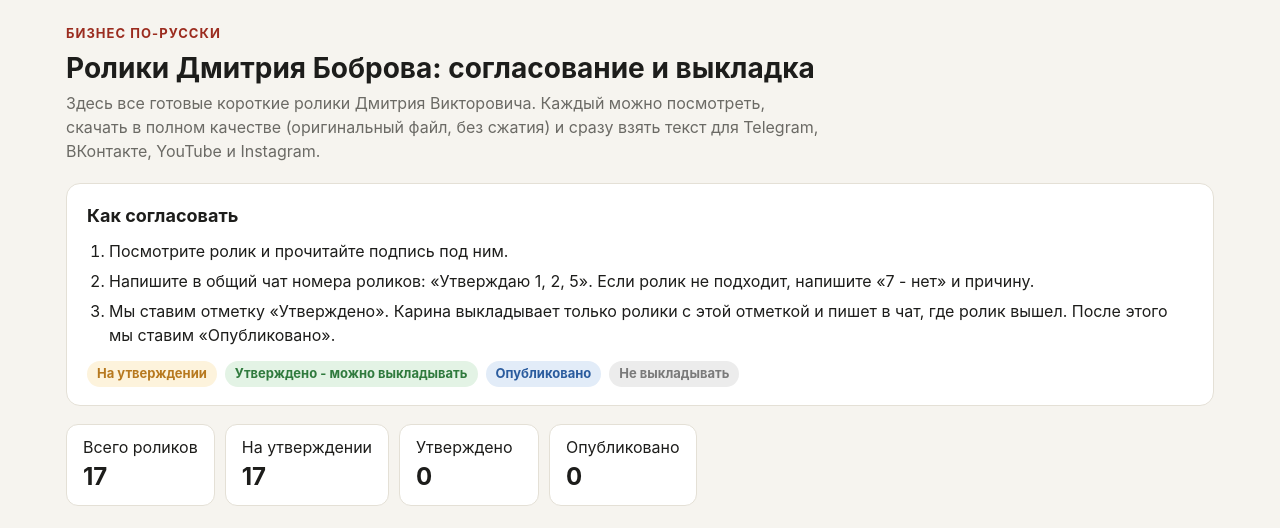
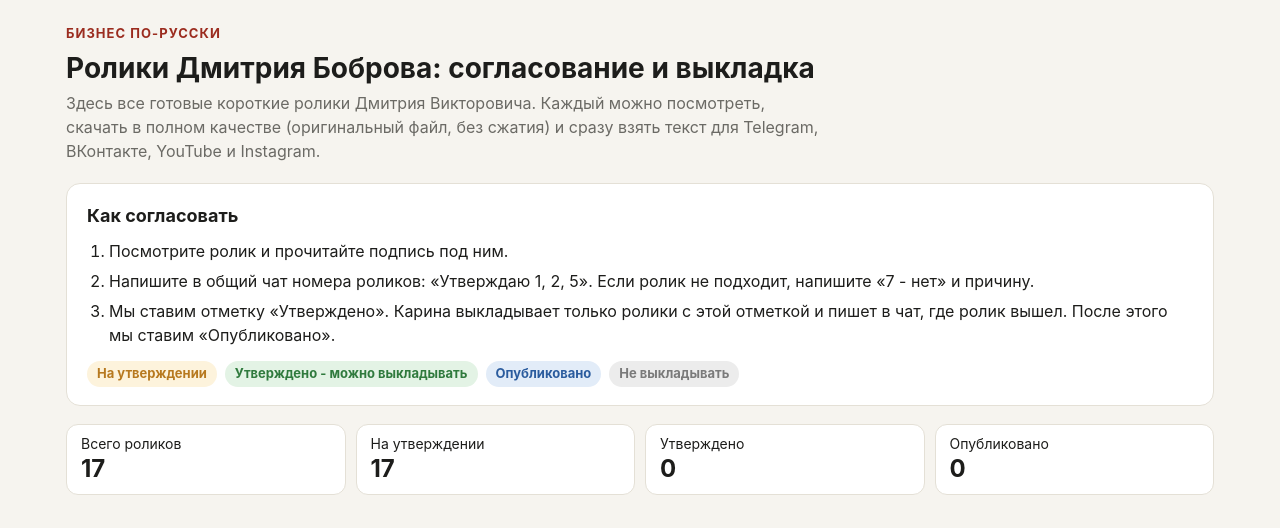
Before and after one commit to ilin20vek/bobrov-video, a plain HTML site: page index.html in a window 1280 px wide. Shown: the top 528 px of the page. Drawn offline with Linux system fonts and the light colour scheme.

Commit message:
Счётчики на телефоне: сетка 2x2
Co-Authored-By: Claude Opus 5.5 <noreply@anthropic.com>

```diff
--- a/index.html
+++ b/index.html
@@ -19,8 +19,8 @@ header h1{font-size:28px;line-height:1.2;margin:8px 0 6px}
 .how ol{margin:0;padding-left:22px}
 .how li{margin:6px 0}
 .legend{display:flex;flex-wrap:wrap;gap:8px;margin-top:14px}
-.count{display:flex;flex-wrap:wrap;gap:10px;margin:0 0 28px}
-.count div{background:var(--card);border:1px solid var(--line);border-radius:12px;padding:10px 16px;min-width:140px}
+.count{display:grid;grid-template-columns:repeat(auto-fit,minmax(150px,1fr));gap:10px;margin:0 0 28px}
+.count div{background:var(--card);border:1px solid var(--line);border-radius:12px;padding:10px 14px;font-size:14px;line-height:1.3}
 .count b{display:block;font-size:24px}
 .badge{display:inline-block;font-size:13px;font-weight:700;border-radius:999px;padding:3px 10px;white-space:nowrap}
 .st-wait{color:var(--wait);background:var(--wait-bg)}.st-ok{color:var(--ok);background:var(--ok-bg)}
@@ -48,7 +48,7 @@ summary{cursor:pointer;font-weight:600;font-size:15px}
 .gde{font-size:13px;color:var(--pub)}
 .soon{background:var(--card);border:1px dashed var(--line);border-radius:14px;padding:18px;color:var(--mute)}
 footer{margin-top:40px;color:var(--mute);font-size:14px}
-@media (max-width:520px){header h1{font-size:23px}.count div{min-width:0;flex:1}}
+@media (max-width:520px){header h1{font-size:23px}.count{grid-template-columns:1fr 1fr}}
 </style>
 </head>
 <body>
```
